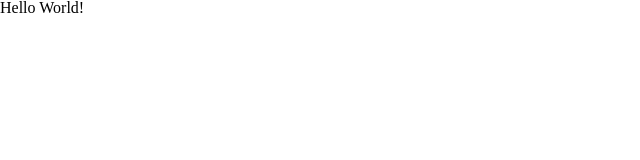
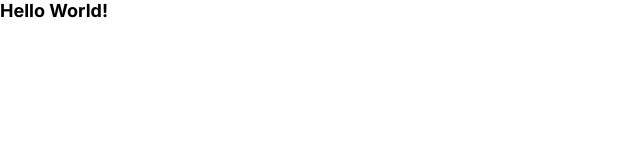
Before and after one commit to Kenzie-Academy-Brasil-Developers/react-entrega-s2-kenzie-hub-matheuschvs, a React (Create React App) app: page / in a window 1280 px wide. Shown: the top 160 px of the page, without its empty margins (0-640 px from the left). Built offline with nearby package versions, Linux system fonts and the light colour scheme.

Commit message:
feat: add more to global style

```diff
--- a/public/index.html
+++ b/public/index.html
@@ -2,10 +2,13 @@
 <html lang="pt-BR">
 
 <head>
+  <link rel="preconnect" href="https://fonts.googleapis.com">
+  <link rel="preconnect" href="https://fonts.gstatic.com" crossorigin>
   <meta charset="utf-8" />
   <meta name="viewport" content="width=device-width, initial-scale=1" />
   <meta name="theme-color" content="#000000" />
   <meta name="description" content="Um hub de portfólios de programadores da Kenzie academy" />
+  <link href="https://fonts.googleapis.com/css2?family=Inter:wght@400;500;700&display=swap" rel="stylesheet">
   <title>Kenzie hub</title>
 </head>
 
--- a/src/styles/global.js
+++ b/src/styles/global.js
@@ -66,5 +66,52 @@ export const GlobalStyle = createGlobalStyle`
   }
 
   // my global css
+  :root {
+    --color-primary: #FF577F;
+    --color-primary-50: #FF427F;
+    --color-primary-disable: #59323F;
+    --grey-4: #121214;
+    --grey-3: #212529;
+    --grey-2: #343B41;
+    --grey-1: #868E96;
+    --success: #3FE864;
+    --negative: #E83F5B;
 
+    --title-1: 700 1.125rem 'Inter', sans-serif;
+    --title-2: 700 1rem 'Inter', sans-serif;
+    --title-3: 700 0.875rem 'Inter', sans-serif;
+    --headline: 400 0.75rem 'Inter', sans-serif;
+    --headline-bold: 700 0.75rem 'Inter', sans-serif;
+    --headline-italic: italic normal 400 0.75rem 'Inter', sans-serif;
+  }
+
+  h1 {
+    font: var(--title-1);
+  }
+
+  h2 {
+    font: var(--title-2);
+  }
+
+  h3 {
+    font: var(--title-3);
+  }
+
+  a {
+    text-decoration: none;
+  }
+
+  button {
+    cursor: pointer;
+    border: none;
+    line-height: 1.323125rem;
+    padding: 0.515625rem 0;
+  }
+
+  @media (min-width: 961px) {
+    button {
+      line-height: 1.649375rem;
+      padding: 0.65625rem 0;
+    }
+  }
 `;
```
